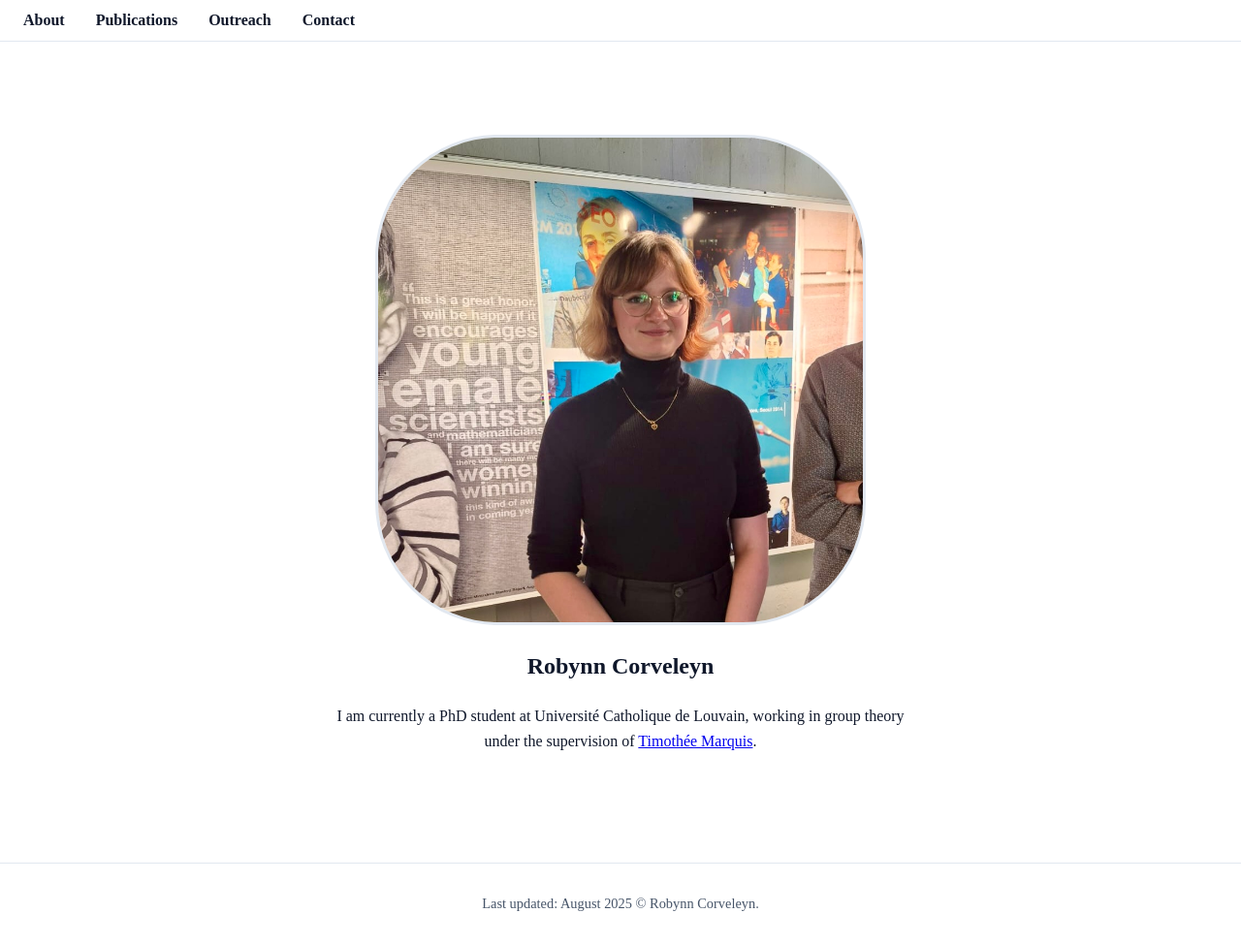
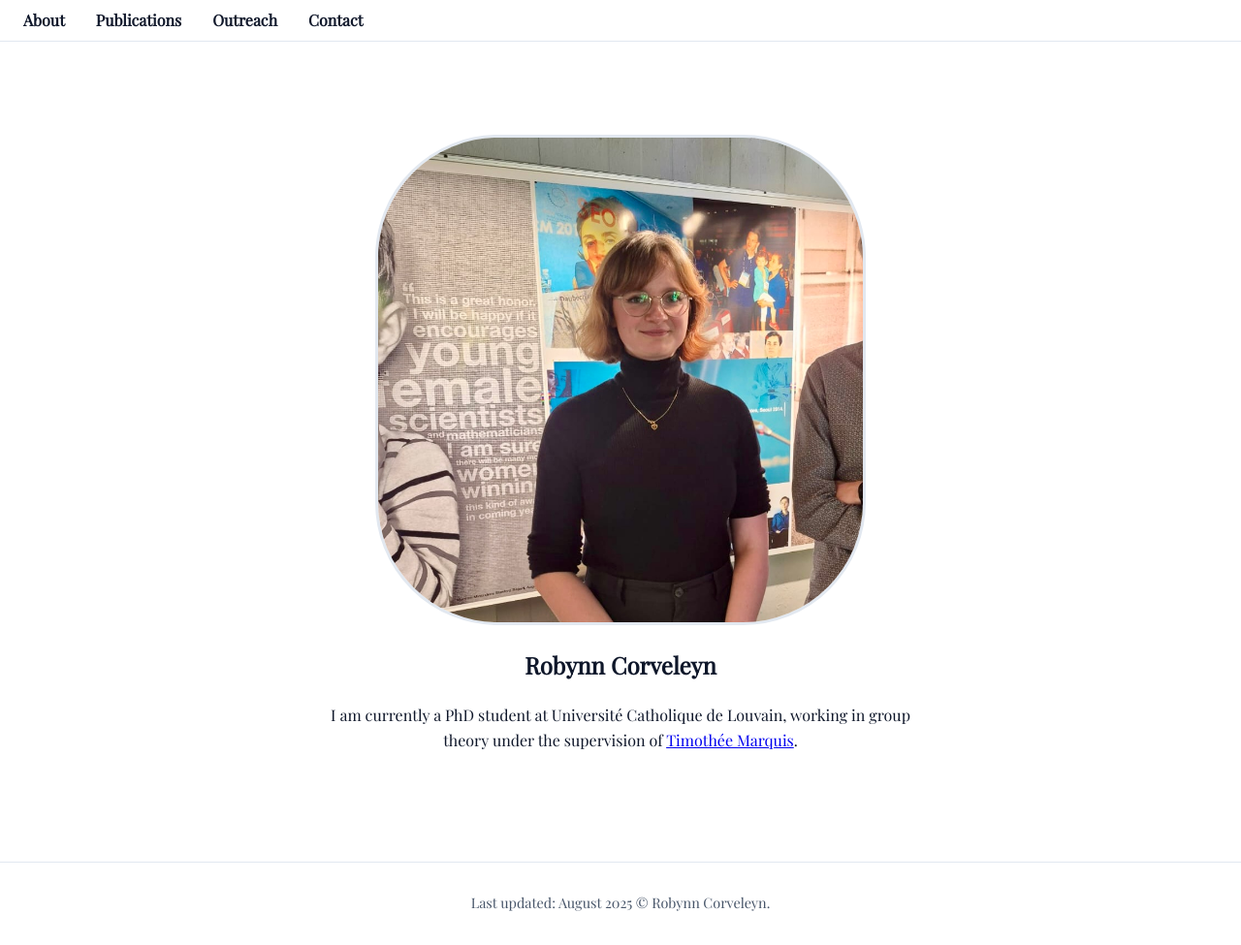
Before and after one commit to robynn-corveleyn/robynn-corveleyn.github.io, a Jekyll site: the page built from index.html, in a window 1280 px wide. Shown: the whole page at 97% size. Built offline with Jekyll 4.4.1, drawn with Linux system fonts in a browser that asks for light colours.

Commit message:
Update style.css

```diff
--- a/assets/css/style.css
+++ b/assets/css/style.css
@@ -1,3 +1,5 @@
+@import url('https://fonts.googleapis.com/css2?family=Playfair+Display&display=swap');
+
 :root {
   --bg: #ffffff;
   --fg: #0f172a;
@@ -6,7 +8,7 @@
   --brand-hover: #0284c7;
   --border: #e2e8f0;
 }
-@import url('https://fonts.googleapis.com/css2?family=Playfair+Display&display=swap');
+
 
 body {
   margin: 0;
```
